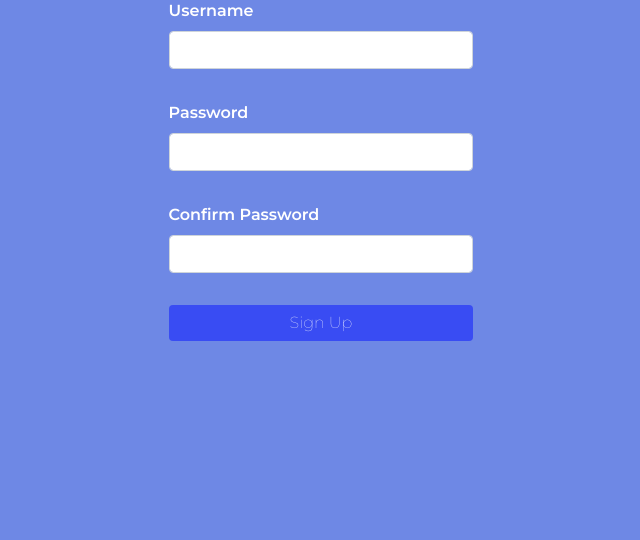
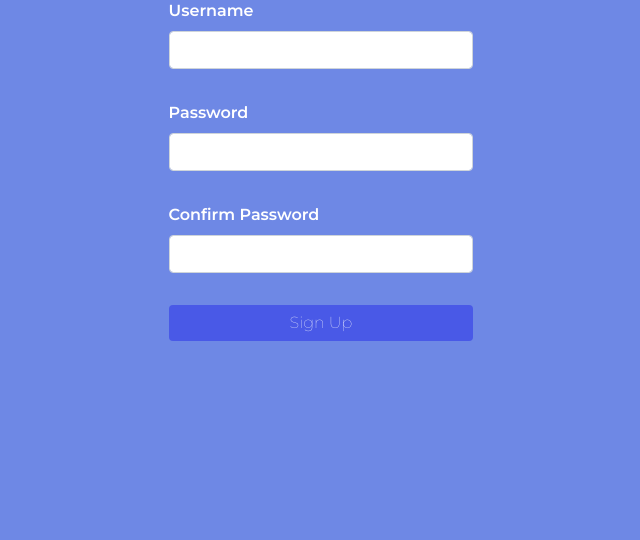
Before and after one commit to Valerietata/5506, a Flask app: page /user/register in a window 1280 px wide. Shown: the part 301-841 px from the top of the page, without its empty margins (313-953 px from the left). Run offline with Flask 2, Linux system fonts and the light colour scheme; some libraries are stand-ins or nearby versions.

Commit message:
edit ranking style

```diff
--- a/static/css/login.css
+++ b/static/css/login.css
@@ -14,7 +14,7 @@ width:80%;
 margin-bottom:2rem;
 }
 .btn{
-background-color:#394cf3;
+background-color:#4959e7;
 border-style:none;
 font-style:bolder;
 font-family: 'Montserrat', sans-serif;
--- a/static/css/register.css
+++ b/static/css/register.css
@@ -15,7 +15,7 @@ width:80%;
 margin-bottom:2rem;
 }
 .btn{
-background-color:#394cf3;
+background-color:#4959e7;
 border-style:none;
 font-style:bolder;
 
```
